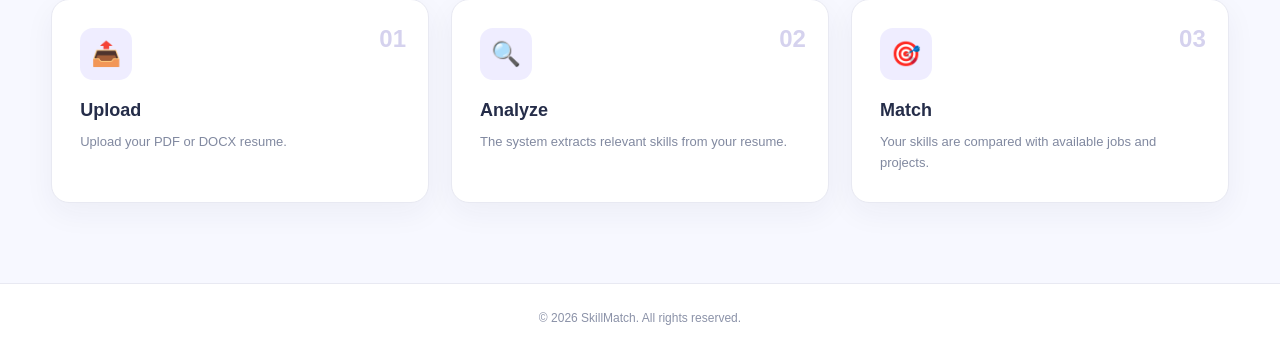
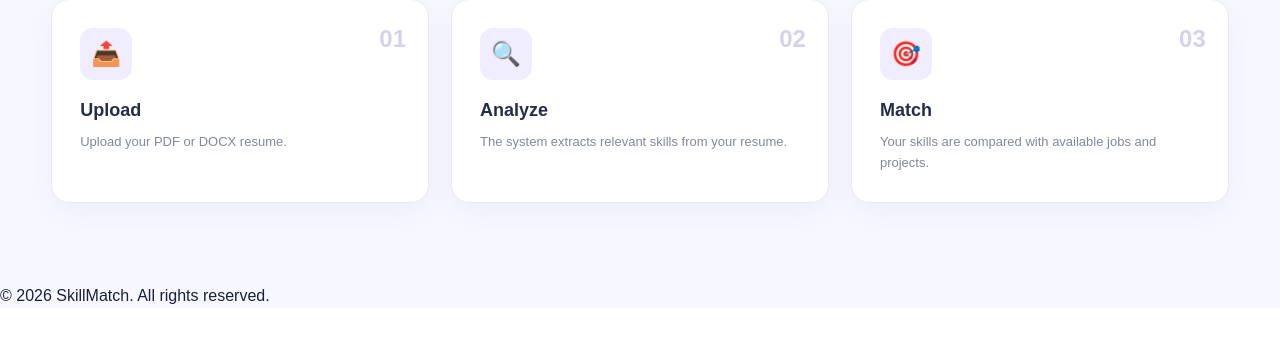
Before and after one commit to artij5657-star/matchskill, a Flask app: page /resume in a window 1280 px wide. Shown: the part 1247-1600 px from the top of the page. After the commit the page ends 1551 px from the top, so only its background shows below. Run offline with Flask 3, Linux system fonts and the light colour scheme; the visitor is signed in with stand-in values (Sample User, id 1).

```diff
--- a/templates/resume.html
+++ b/templates/resume.html
@@ -668,17 +668,7 @@
 
         /* ================= FOOTER ================= */
 
-        .footer {
-            background: #ffffff;
-            border-top: 1px solid #e8e9f2;
-            padding: 25px 7%;
-            text-align: center;
-        }
-
-        .footer-bottom p {
-            color: #8b92a8;
-            font-size: 12px;
-        }
+
 
         /* ================= RESPONSIVE ================= */
 
```
Also changed, not shown: templates/profile.html (+0 -12 lines).
